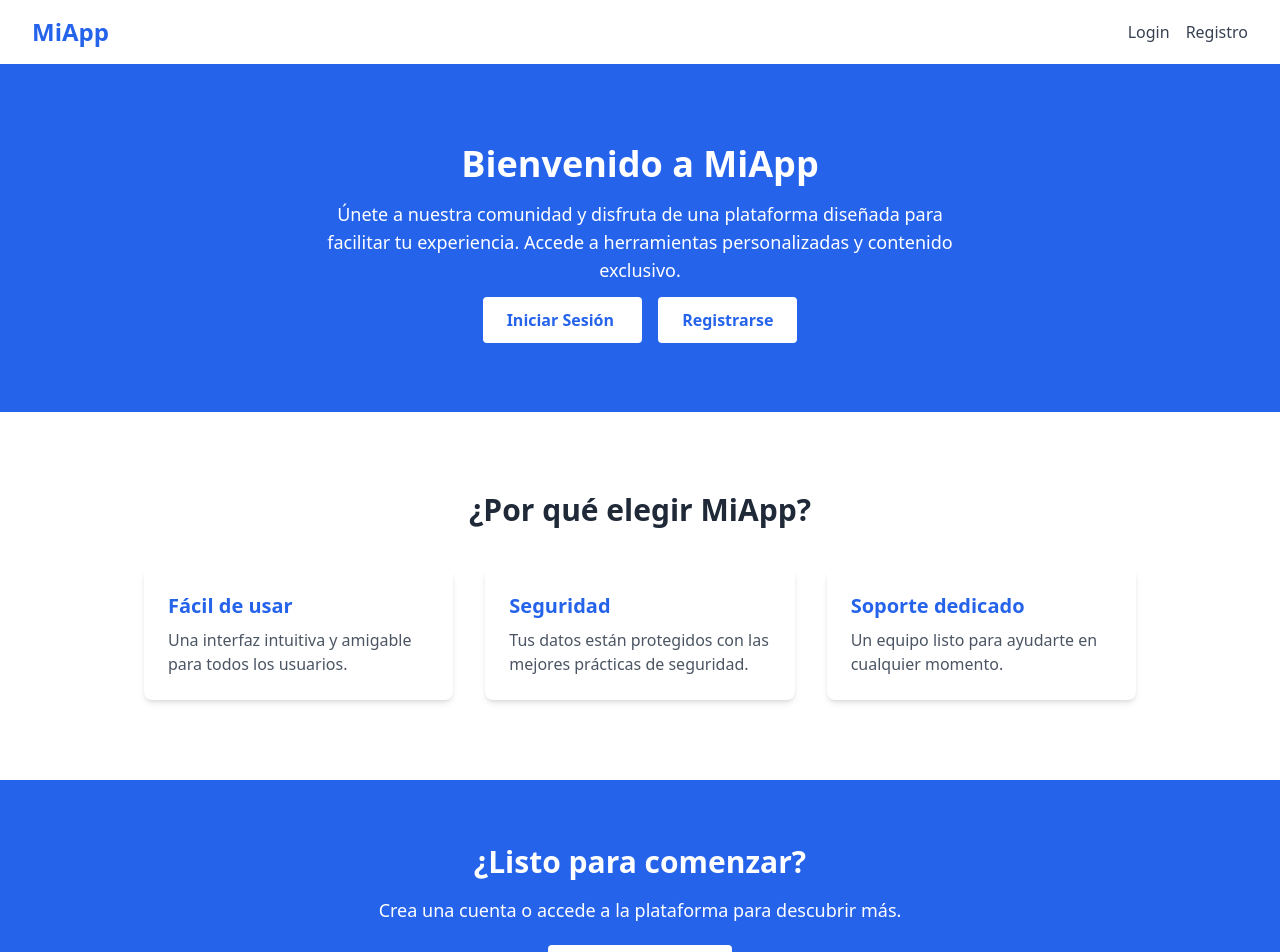
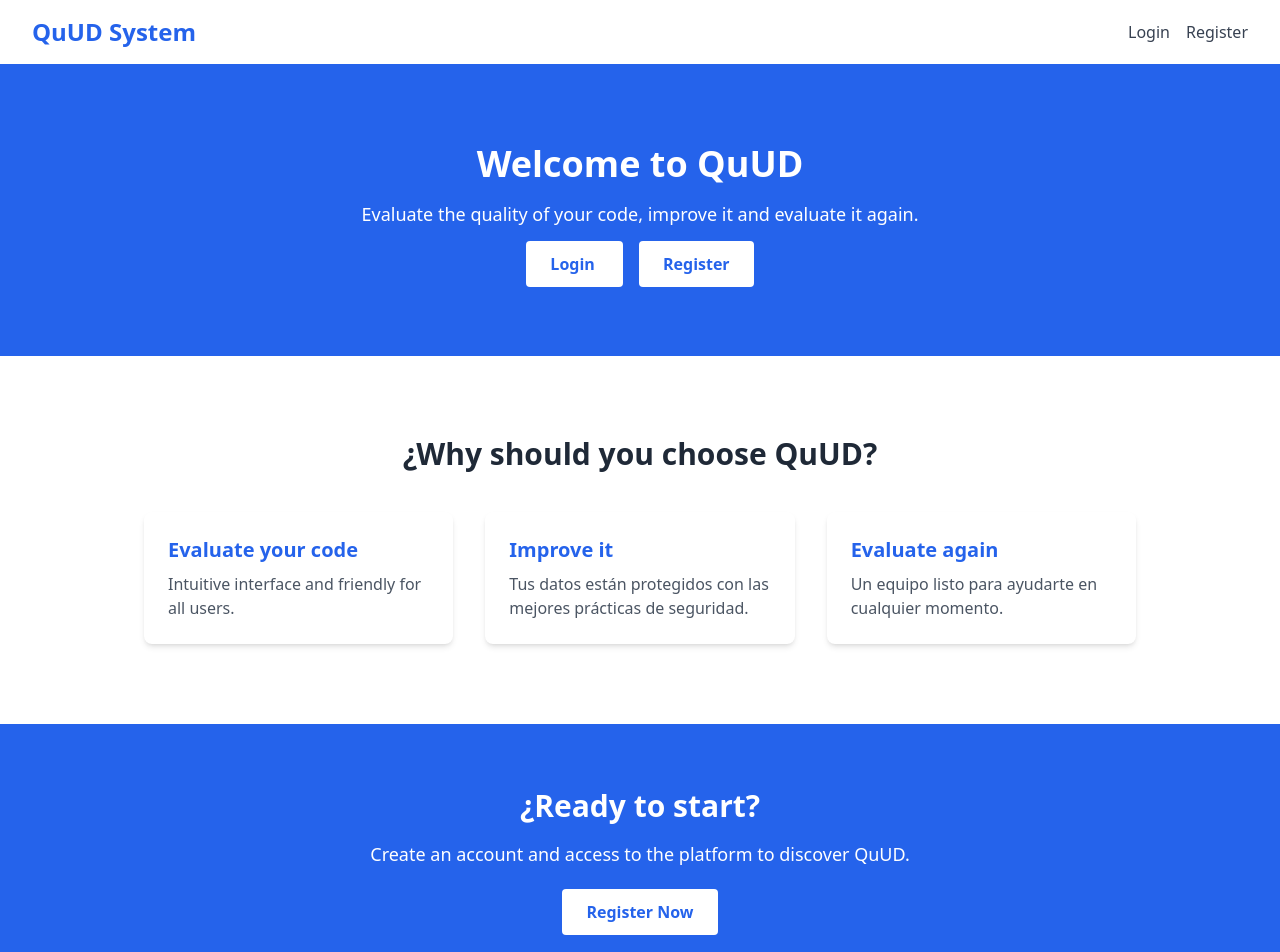
Before and after one commit to cunigarro/quud-system-front, an Angular app: page / in a window 1280 px wide. Shown: the top 952 px of the page. Built offline with nearby package versions, Linux system fonts and the light colour scheme.

Commit message:
Translate site to english.

```diff
--- a/src/app/app.routes.ts
+++ b/src/app/app.routes.ts
@@ -10,11 +10,11 @@ export const routes: Routes = [
     component: LandingComponent
   },
   {
-    path: 'iniciar-sesion',
+    path: 'login',
     component: LoginComponent
   },
   {
-    path: 'registro',
+    path: 'register',
     component: RegisterComponent
   },
   {
--- a/src/app/pages/landing/landing.component.html
+++ b/src/app/pages/landing/landing.component.html
@@ -3,16 +3,16 @@
   <div class="max-w-7xl mx-auto px-4 sm:px-6 lg:px-8">
     <div class="flex justify-between items-center h-16">
       <div class="flex-shrink-0">
-        <h1 class="text-2xl font-bold text-blue-600">MiApp</h1>
+        <h1 class="text-2xl font-bold text-blue-600">QuUD System</h1>
       </div>
       <div class="flex space-x-4">
         <a
-          [routerLink]="['iniciar-sesion']"
+          [routerLink]="['login']"
           class="text-gray-700 hover:text-blue-600"
           >Login</a
         >
-        <a [routerLink]="['registro']" class="text-gray-700 hover:text-blue-600"
-          >Registro</a
+        <a [routerLink]="['register']" class="text-gray-700 hover:text-blue-600"
+          >Register</a
         >
       </div>
     </div>
@@ -23,24 +23,22 @@
 <section
   class="flex flex-col items-center justify-center text-center bg-blue-600 text-white py-20 px-4"
 >
-  <h2 class="text-4xl font-bold mb-4">Bienvenido a MiApp</h2>
+  <h2 class="text-4xl font-bold mb-4">Welcome to QuUD</h2>
   <p class="text-lg mb-6 max-w-2xl">
-    Únete a nuestra comunidad y disfruta de una plataforma diseñada para
-    facilitar tu experiencia. Accede a herramientas personalizadas y contenido
-    exclusivo.
+    Evaluate the quality of your code, improve it and evaluate it again.
   </p>
   <div class="space-x-4">
     <a
-      [routerLink]="['iniciar-sesion']"
+      [routerLink]="['login']"
       class="px-6 py-3 bg-white text-blue-600 font-semibold rounded hover:bg-gray-100"
     >
-      Iniciar Sesión
+      Login
     </a>
     <a
-      [routerLink]="['registro']"
+      [routerLink]="['register']"
       class="px-6 py-3 bg-white text-blue-600 font-semibold rounded hover:bg-gray-100"
     >
-      Registrarse
+      Register
     </a>
   </div>
 </section>
@@ -48,23 +46,24 @@
 <!-- Features Section -->
 <section class="max-w-5xl mx-auto my-20 px-4">
   <h3 class="text-3xl font-bold text-gray-800 text-center mb-10">
-    ¿Por qué elegir MiApp?
+    ¿Why should you choose QuUD?
   </h3>
   <div class="grid grid-cols-1 md:grid-cols-3 gap-8">
     <div class="bg-white p-6 rounded-lg shadow-md">
-      <h4 class="text-xl font-semibold text-blue-600 mb-2">Fácil de usar</h4>
+      <h4 class="text-xl font-semibold text-blue-600 mb-2">Evaluate your code</h4>
       <p class="text-gray-600">
-        Una interfaz intuitiva y amigable para todos los usuarios.
+        Intuitive interface and friendly for all users.
       </p>
     </div>
     <div class="bg-white p-6 rounded-lg shadow-md">
-      <h4 class="text-xl font-semibold text-blue-600 mb-2">Seguridad</h4>
+      <h4 class="text-xl font-semibold text-blue-600 mb-2">Improve it</h4>
       <p class="text-gray-600">
         Tus datos están protegidos con las mejores prácticas de seguridad.
+
       </p>
     </div>
     <div class="bg-white p-6 rounded-lg shadow-md">
-      <h4 class="text-xl font-semibold text-blue-600 mb-2">Soporte dedicado</h4>
+      <h4 class="text-xl font-semibold text-blue-600 mb-2">Evaluate again</h4>
       <p class="text-gray-600">
         Un equipo listo para ayudarte en cualquier momento.
       </p>
@@ -74,21 +73,21 @@
 
 <!-- Call to Action Section -->
 <section class="bg-blue-600 text-white py-16 text-center">
-  <h3 class="text-3xl font-bold mb-4">¿Listo para comenzar?</h3>
+  <h3 class="text-3xl font-bold mb-4">¿Ready to start?</h3>
   <p class="text-lg mb-8">
-    Crea una cuenta o accede a la plataforma para descubrir más.
+    Create an account and access to the platform to discover QuUD.
   </p>
   <a
-    [routerLink]="['registro']"
+    [routerLink]="['register']"
     class="px-6 py-3 bg-white text-blue-600 font-semibold rounded hover:bg-gray-100"
   >
-    Regístrate Ahora
+    Register Now
   </a>
 </section>
 
 <!-- Footer -->
 <footer class="bg-gray-800 text-white py-6">
   <div class="max-w-7xl mx-auto text-center">
-    <p>&copy; 2024 MiApp. Todos los derechos reservados.</p>
+    <p>&copy; 2024 QuUD. All rights reserved.</p>
   </div>
 </footer>
--- a/src/app/pages/login/login.component.html
+++ b/src/app/pages/login/login.component.html
@@ -4,17 +4,17 @@
 
       <!-- Link to Landing Page -->
       <p class="text-center text-sm text-gray-600 mb-4">
-        <a [routerLink]="['/']" class="text-blue-600 hover:underline">Volver a la página principal</a>
+        <a [routerLink]="['/']" class="text-blue-600 hover:underline">Back to the Home Page</a>
       </p>
 
       <h2 class="text-2xl font-bold text-gray-700 text-center mb-6">
-        Iniciar Sesión
+        Login
       </h2>
 
       <form action="#" method="POST" class="space-y-6">
         <!-- Email Field -->
         <div>
-          <label for="email" class="block text-sm font-medium text-gray-700">Correo electrónico</label>
+          <label for="email" class="block text-sm font-medium text-gray-700">Email</label>
           <input
             type="email"
             id="email"
@@ -26,7 +26,7 @@
 
         <!-- Password Field -->
         <div>
-          <label for="password" class="block text-sm font-medium text-gray-700">Contraseña</label>
+          <label for="password" class="block text-sm font-medium text-gray-700">Password</label>
           <input
             type="password"
             id="password"
@@ -42,15 +42,15 @@
             type="submit"
             class="w-full py-2 px-4 bg-blue-600 text-white font-semibold rounded-lg hover:bg-blue-700"
           >
-            Iniciar sesión
+            Sign in
           </button>
         </div>
       </form>
 
       <!-- Register Link -->
       <p class="mt-6 text-center text-sm text-gray-600">
-        ¿No tienes una cuenta?
-        <a [routerLink]="['/registro']" class="text-blue-600 hover:underline">Regístrate aquí</a>
+        ¿Don't have an account?
+        <a [routerLink]="['/register']" class="text-blue-600 hover:underline">Register here</a>
       </p>
     </div>
   </div>
--- a/src/app/pages/register/register.component.html
+++ b/src/app/pages/register/register.component.html
@@ -4,11 +4,11 @@
 
       <!-- Link to Landing Page -->
       <p class="text-center text-sm text-gray-600 mb-4">
-        <a [routerLink]="['/']" class="text-blue-600 hover:underline">Volver a la página principal</a>
+        <a [routerLink]="['/']" class="text-blue-600 hover:underline">Back to the Home Page</a>
       </p>
 
       <h2 class="text-2xl font-bold text-gray-700 text-center mb-6">
-        Registrarse
+        Register
       </h2>
 
       <form action="#" method="POST" class="space-y-6">
@@ -26,7 +26,7 @@
 
         <!-- Nombre Field -->
         <div>
-          <label for="nombre" class="block text-sm font-medium text-gray-700">Nombre</label>
+          <label for="nombre" class="block text-sm font-medium text-gray-700">Name</label>
           <input
             type="text"
             id="nombre"
@@ -38,7 +38,7 @@
 
         <!-- Apellido Field -->
         <div>
-          <label for="apellido" class="block text-sm font-medium text-gray-700">Apellido</label>
+          <label for="apellido" class="block text-sm font-medium text-gray-700">Lastname</label>
           <input
             type="text"
             id="apellido"
@@ -50,7 +50,7 @@
 
         <!-- Teléfono Field -->
         <div>
-          <label for="telefono" class="block text-sm font-medium text-gray-700">Teléfono</label>
+          <label for="telefono" class="block text-sm font-medium text-gray-700">Cellphone</label>
           <input
             type="tel"
             id="telefono"
@@ -62,7 +62,7 @@
 
         <!-- Email Field -->
         <div>
-          <label for="email" class="block text-sm font-medium text-gray-700">Correo electrónico</label>
+          <label for="email" class="block text-sm font-medium text-gray-700">Email</label>
           <input
             type="email"
             id="email"
@@ -74,7 +74,7 @@
 
         <!-- Password Field -->
         <div>
-          <label for="password" class="block text-sm font-medium text-gray-700">Contraseña</label>
+          <label for="password" class="block text-sm font-medium text-gray-700">Password</label>
           <input
             type="password"
             id="password"
@@ -90,15 +90,15 @@
             type="submit"
             class="w-full py-2 px-4 bg-blue-600 text-white font-semibold rounded-lg hover:bg-blue-700"
           >
-            Registrarse
+            Sign up
           </button>
         </div>
       </form>
 
       <!-- Login Link -->
       <p class="mt-6 text-center text-sm text-gray-600">
-        ¿Ya tienes una cuenta?
-        <a [routerLink]="['/iniciar-sesion']" class="text-blue-600 hover:underline">Inicia sesión aquí</a>
+        ¿Already have an account?
+        <a [routerLink]="['/login']" class="text-blue-600 hover:underline">Login here</a>
       </p>
     </div>
   </div>
```
